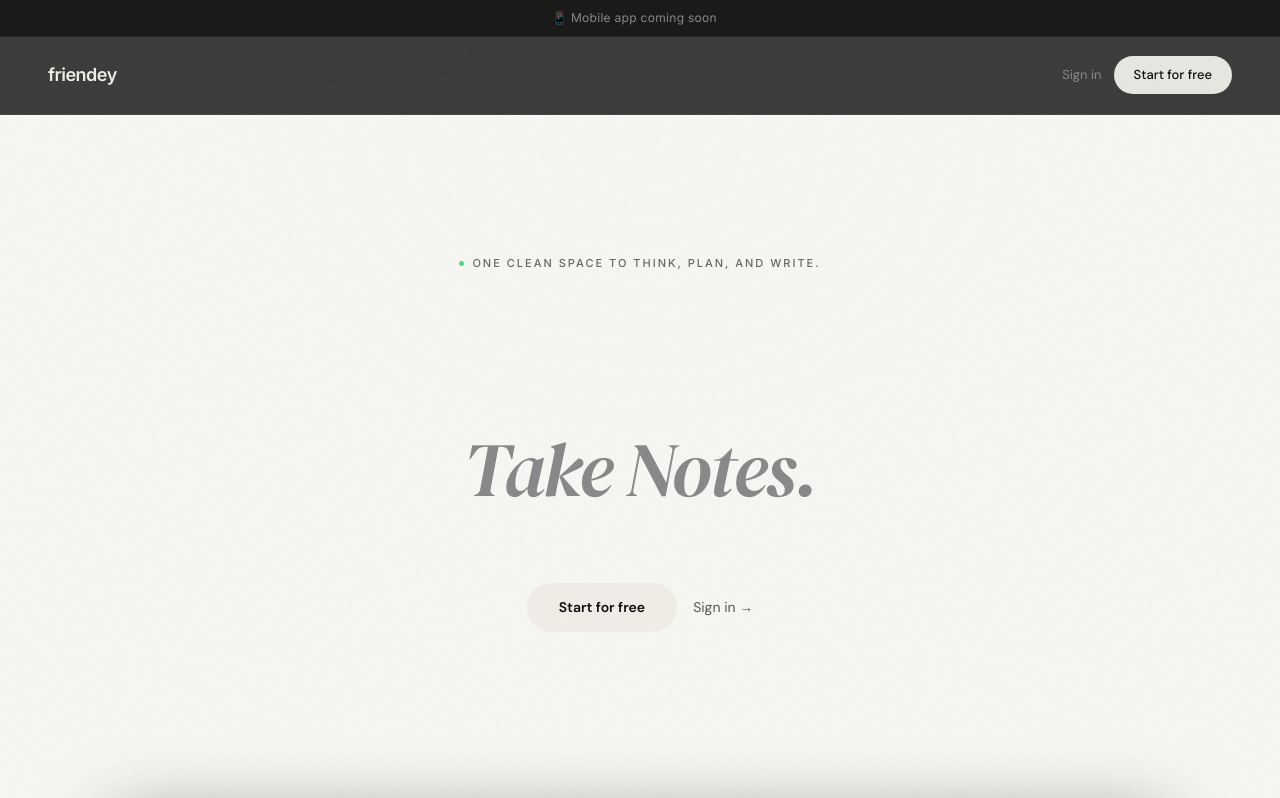
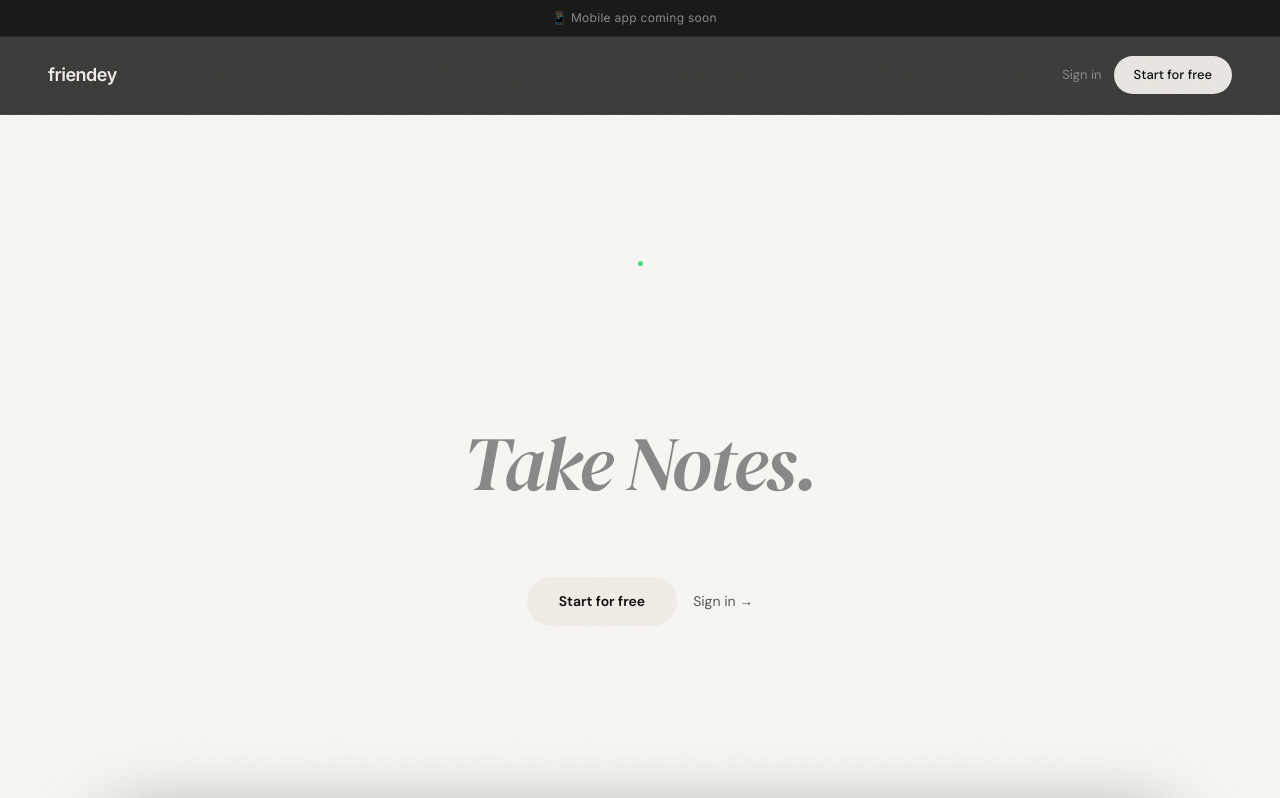
Before and after one commit to arthurrubinshteyn-byte/friendey, a Next.js app: page / in a window 1280 px wide. Shown: the top 798 px of the page. Built offline with nearby package versions, Linux system fonts and the light colour scheme.

Commit message:
Update page.tsx

```diff
--- a/app/page.tsx
+++ b/app/page.tsx
@@ -115,7 +115,7 @@ export default function Landing() {
       <section className="hero">
         <div className={`hero-eyebrow${visible ? ' visible' : ''}`}>
           <span className="eyebrow-dot" />
-          One clean space to think, plan, and write.
+
         </div>
         <h1 className={`hero-headline${visible ? ' visible' : ''}`}>
           <span style={{ color: '#CDCDCD' }}></span><br /><em style={{ fontSize: '0.80em' }}>Take Notes.</em>
```
